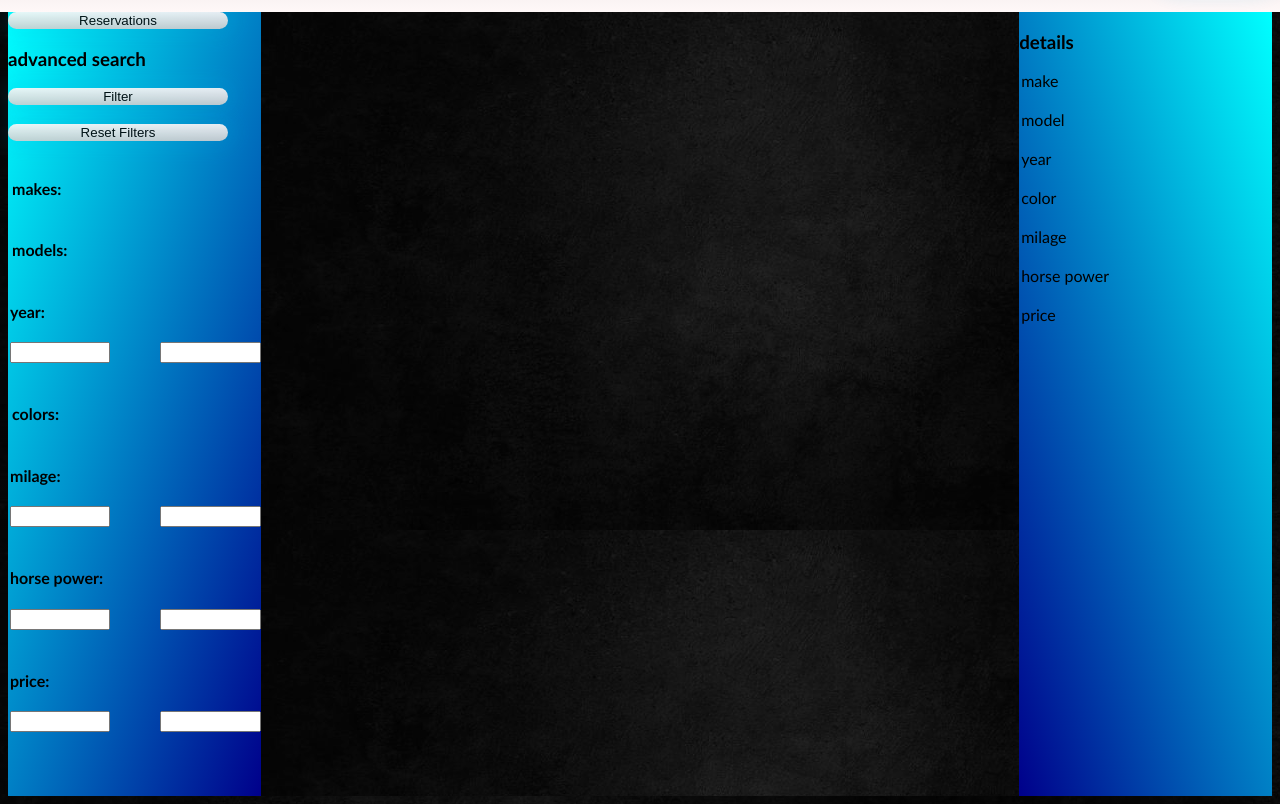
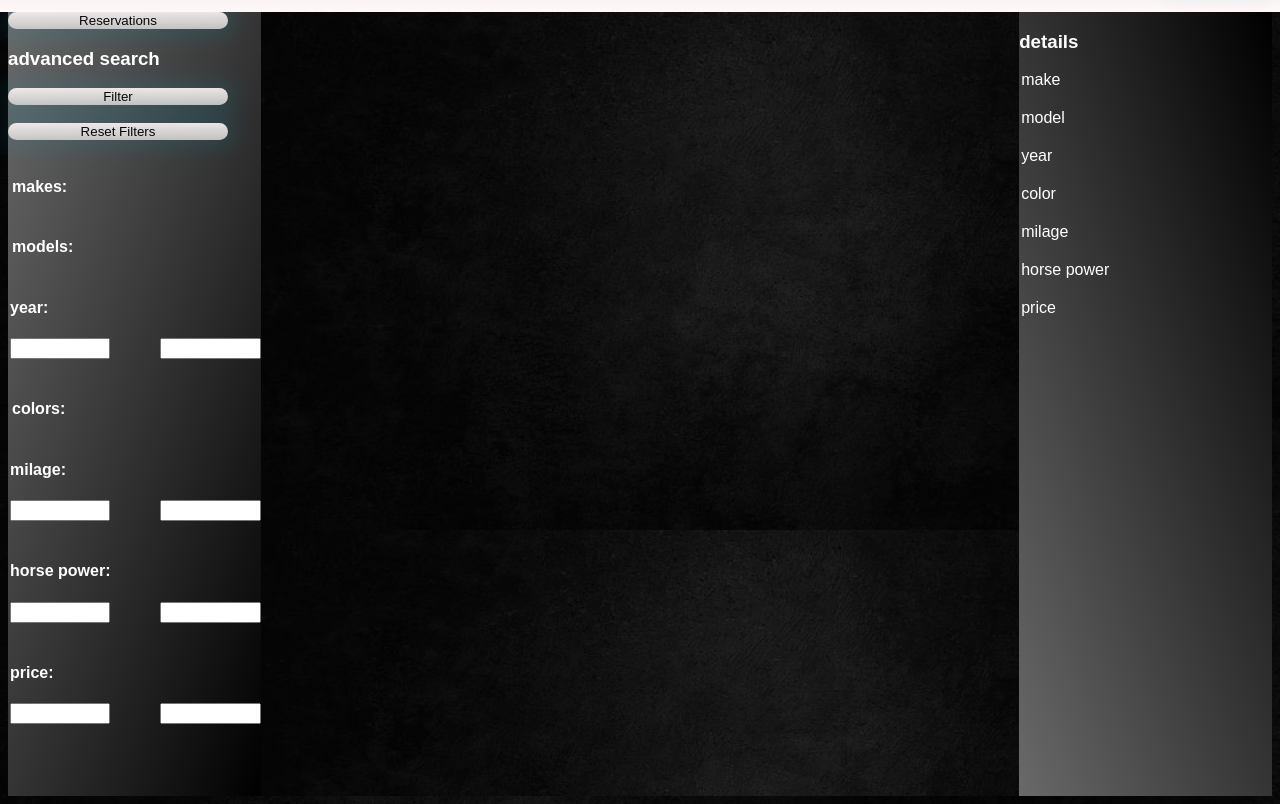
Before and after one commit to MuhammedGebril/carReservationSystem, a website: page FP/index.html in a window 1280 px wide. Shown: the part 100-904 px from the top of the page. Drawn offline with Linux system fonts and the light colour scheme; no server answers.

Commit message:
updated bg

```diff
--- a/FP/styles.css
+++ b/FP/styles.css
@@ -57,14 +57,18 @@ main{
 }
 
 #search {
+    color: #fff;
+    font-family: sans-serif;
     height: 100%;
     width: 20%;
-    background-image: linear-gradient(to bottom right,aqua,darkblue);
+    background-image: linear-gradient(to bottom right,rgb(105, 105, 105),rgb(0, 0, 0));
 }
 
 #panel {
+    color: #fff;
+    font-family: sans-serif;
     width: 20%;
-    background-image: linear-gradient(to bottom left,aqua,darkblue);
+    background-image: linear-gradient(to bottom left,rgb(0, 0, 0),rgb(105, 105, 105));
     height: 100%;
 }
 
```
